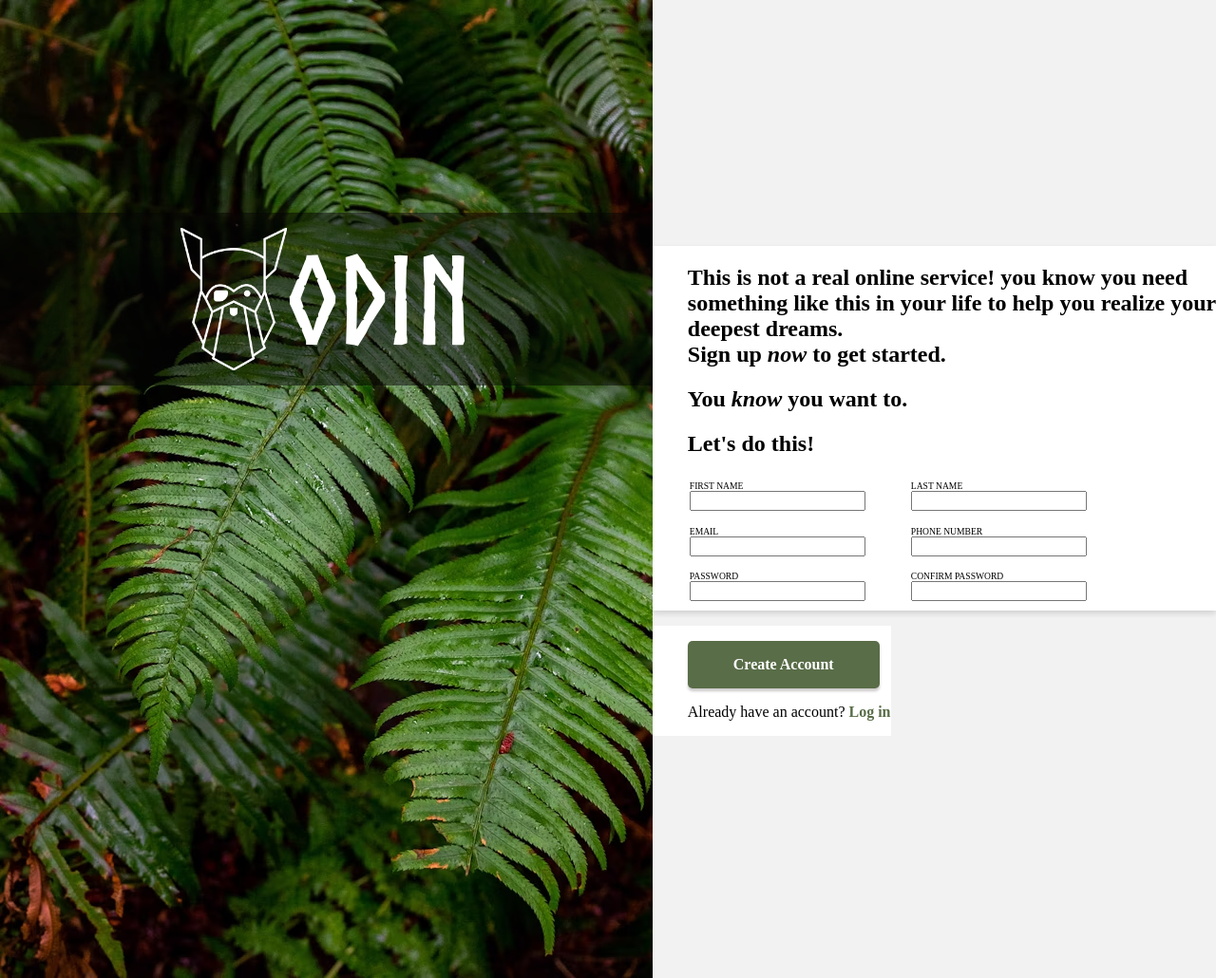
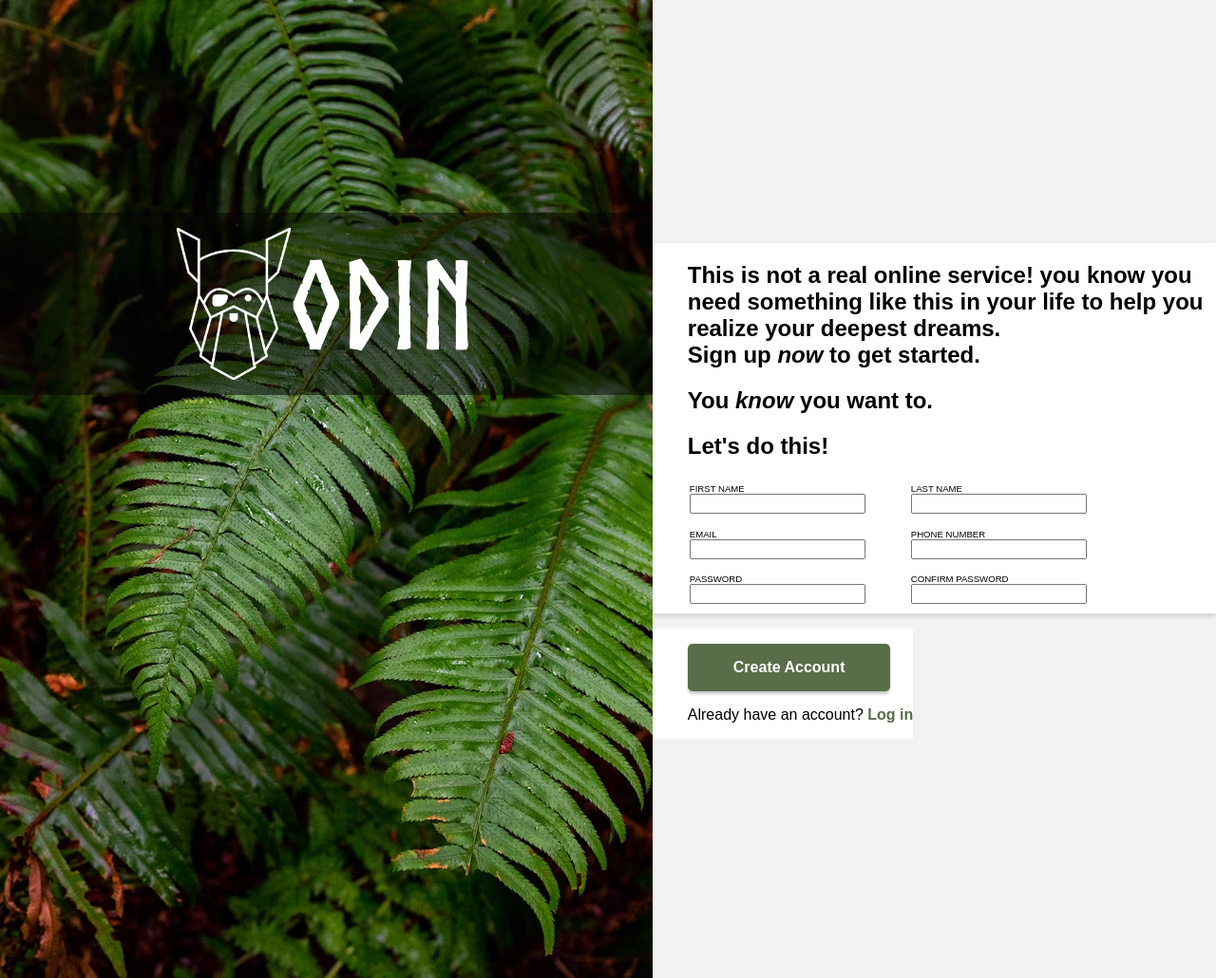
Before and after one commit to Ian-Wulf/sign-up-form, a plain HTML site: page index.html in a window 1280 px wide. Shown: the whole page at 95% size. Drawn offline with Linux system fonts and the light colour scheme.

Commit message:
Changed font family of form to sans-serif.

```diff
--- a/styles.css
+++ b/styles.css
@@ -5,6 +5,7 @@
 
 body {
     display: flex;
+    font-family: sans-serif;
     background: #f2f2f2;
     padding: 0;
     margin:0;
@@ -67,7 +68,7 @@ fieldset div{
 }
 
 .logo_area {
-    height: 150px;
+    height: 10rem;
     top: 28vh;
     position:absolute;
     color: white;
```
